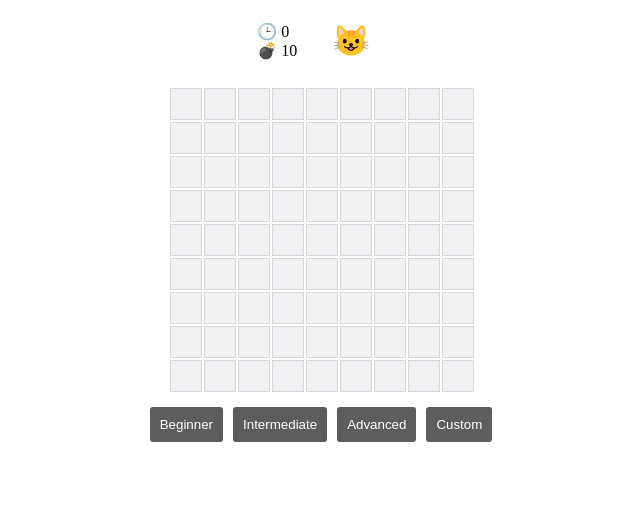
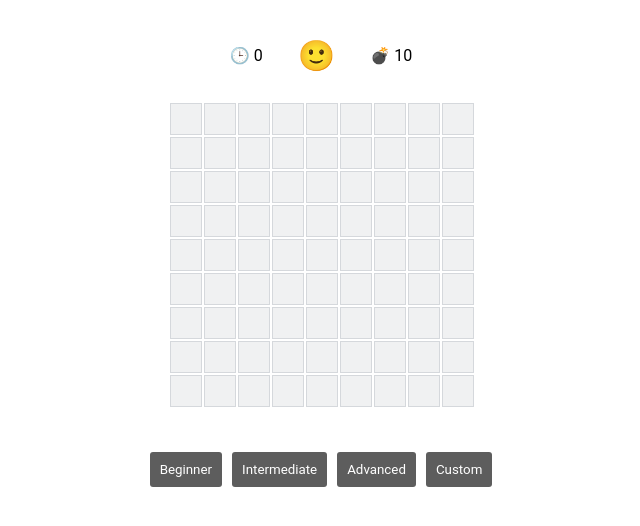
Before and after one commit to LeeShinYeoung/minesweeper, a React (Create React App) app: page / in a window 1280 px wide. Shown: the top 526 px of the page, without its empty margins (319-959 px from the left). Built offline with nearby package versions, Linux system fonts and the light colour scheme.

Commit message:
Update layout

```diff
--- a/src/App.css
+++ b/src/App.css
@@ -1,3 +1,7 @@
+* {
+  font-family: 'Roboto', sans-serif;
+}
+
 /* Wrapper */
 .minesweeper-wrapper {
   display: flex;
@@ -10,6 +14,7 @@
 .minesweeper-header {
   display: flex;
   margin-bottom: 15px;
+  margin-top: 15px;
   align-items: center;
 }
 
@@ -27,7 +32,7 @@
 
 /* Footer */
 .minesweeper-footer {
-  margin-top: 15px;
+  margin-top: 45px;
 }
 
 .minesweeper-footer > div:first-child button {
--- a/src/components/Header.tsx
+++ b/src/components/Header.tsx
@@ -16,7 +16,6 @@ function Header({
     <div className="minesweeper-header">
       <div>
         <div className="timer">🕒 {timer}</div>
-        <div className="left-bombs">💣 {leftoverBombs}</div>
       </div>
       <div>
         <button
@@ -28,19 +27,22 @@ function Header({
           {getFace(gameState)}
         </button>
       </div>
+      <div>
+        <div className="left-bombs">💣 {leftoverBombs}</div>
+      </div>
     </div>
   )
 
   function getFace(gameState: GameState) {
     switch (gameState) {
       case GameState.READY:
-        return '😺'
+        return '🙂'
       case GameState.PLAYING:
-        return '😼'
+        return '🤔'
       case GameState.WON:
-        return '😸'
+        return '😎'
       case GameState.LOST:
-        return '😿'
+        return '🗿'
     }
   }
 }
```
